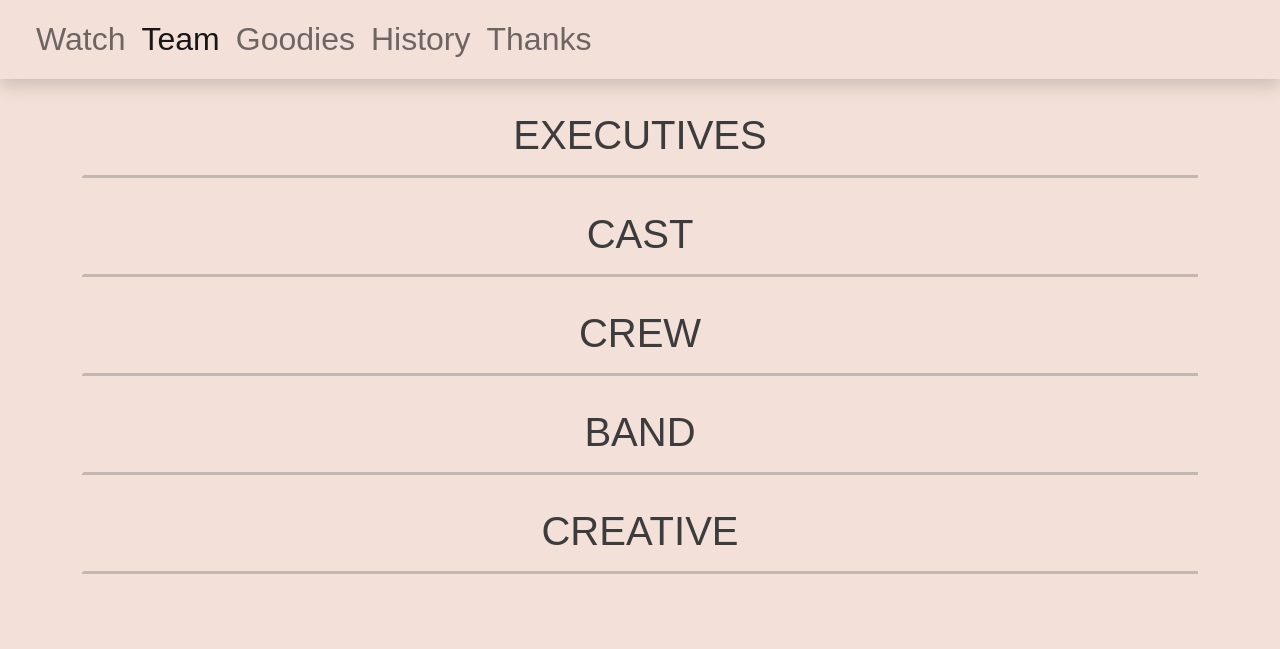
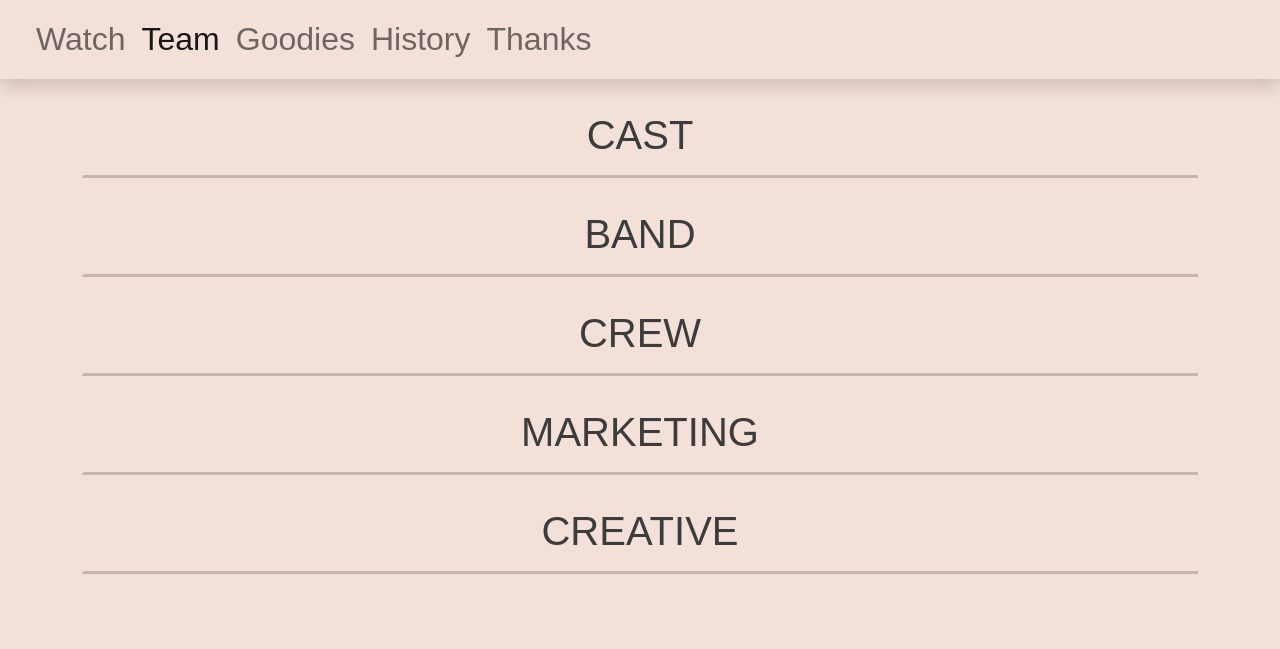
Before and after one commit to skulenite-web/2t1, a Python web app: template app/templates/team.html in a window 1280 px wide. Shown: the part 151-800 px from the top of the page. Run offline with Jinja, Linux system fonts and the light colour scheme; the template is opened without the code that fills it, so the values that code supplies are empty; some libraries are stand-ins or nearby versions; some web fonts are replaced.

Commit message:
Updated Team page
* Fixed order of groups
* Assigned order within groups
* Put more photos per row
* Added Marketing group

```diff
--- a/app/templates/team.html
+++ b/app/templates/team.html
@@ -5,29 +5,9 @@
 {% block content %}
     <section class='container' style='overflow:hidden'>
 
-      <h1 class='h1 mt-2 text-center sub-font'> EXECUTIVES </h1>
+      <h1 class='h1 mt-2 text-center sub-font' id='cast'> CAST </h1>
       <hr class='people-hr border-dark mb-5' />
-      <section class='people-group row row-cols-1 row-cols-lg-2 g-4 justify-content-center' id='exec'>
-          {% for person in executive %}
-            <div class='col'>
-              <div class='mx-auto card flip-card text-dark mb-4 g-0 show-on-scroll'>
-                <div class='flip-inner shadow'>
-                  <div class='card-img flip-front bg-light'>
-                    <img src="{{url_for('static', filename='img/team/')}}{{person['img']}}.JPG" class='card-img-top' alt='Photo of {{person['name']}}'>
-                  </div>
-                  <div class='card-body flip-back bg-light handwritten'>
-                    <h5 class='card-title text-center fs-1'>{{person['name']}}</h5>
-                    <p class='card-text text-center fs-3'>{{person['title']}}</p>
-                  </div>
-                </div>
-              </div>
-            </div>
-          {% endfor %}
-      </section>
-
-      <h1 class='h1 mt-2 text-center sub-font'> CAST </h1>
-      <hr class='people-hr border-dark mb-5' />
-      <section class='people-group row row-cols-1 row-cols-lg-2 g-4 justify-content-center' id='cast'>
+      <section class='people-group row row-cols-1 row-cols-lg-2 row-cols-xxl-3 g-4 justify-content-center'>
           {% for person in cast %}
             <div class='col'>
               <div class='mx-auto card flip-card text-dark mb-4 g-0 show-on-scroll'>
@@ -35,7 +15,7 @@
                   <div class='card-img flip-front bg-light'>
                     <img src="{{url_for('static', filename='img/team/')}}{{person['img']}}.JPG" class='card-img-top' alt='Photo of {{person['name']}}'>
                   </div>
-                  <div class='card-body flip-back bg-light handwritten'>
+                  <div class='card-body flip-back bg-light d-flex flex-column justify-content-center handwritten'>
                     <h3 class='card-title text-center fs-1'>{{person['name']}}</h5>
                     <h5 class='card-title text-center fs-3'>{{person['discipline']}} {{person['year']}}</h5>
                     <p class='card-text fs-4' style="font-weight: 300;">{{person['blurb']}}</p>
@@ -46,18 +26,17 @@
           {% endfor %}
       </section>
 
-
-      <h1 class='h1 mt-2 text-center sub-font'> CREW </h1>
+      <h1 class='h1 mt-2 text-center sub-font' id='band'> BAND </h1>
       <hr class='people-hr border-dark mb-5' />
-      <section class='people-group row row-cols-1 row-cols-lg-2 g-4 justify-content-center' id='crew'>
-          {% for person in crew %}
+      <section class='people-group row row-cols-1 row-cols-lg-2 row-cols-xxl-3 g-4 justify-content-center'>
+          {% for person in band %}
             <div class='col'>
               <div class='mx-auto card flip-card text-dark mb-4 g-0 show-on-scroll'>
                 <div class='flip-inner shadow'>
                   <div class='card-img flip-front bg-light'>
                     <img src="{{url_for('static', filename='img/team/')}}{{person['img']}}.JPG" class='card-img-top' alt='Photo of {{person['name']}}'>
                   </div>
-                  <div class='card-body flip-back bg-light handwritten'>
+                  <div class='card-body flip-back bg-light d-flex flex-column justify-content-center  handwritten'>
                     <h5 class='card-title text-center fs-1'>{{person['name']}}</h5>
                     <p class='card-text text-center fs-3'>{{person['title']}}</p>
                   </div>
@@ -67,17 +46,17 @@
           {% endfor %}
       </section>
 
-      <h1 class='h1 mt-2 text-center sub-font'> BAND </h1>
+      <h1 class='h1 mt-2 text-center sub-font' id='crew'> CREW </h1>
       <hr class='people-hr border-dark mb-5' />
-      <section class='people-group row row-cols-1 row-cols-lg-2 g-4 justify-content-center' id='band'>
-          {% for person in band %}
+      <section class='people-group row row-cols-1 row-cols-lg-2 row-cols-xxl-3 g-4 justify-content-center'>
+          {% for person in crew %}
             <div class='col'>
               <div class='mx-auto card flip-card text-dark mb-4 g-0 show-on-scroll'>
                 <div class='flip-inner shadow'>
                   <div class='card-img flip-front bg-light'>
                     <img src="{{url_for('static', filename='img/team/')}}{{person['img']}}.JPG" class='card-img-top' alt='Photo of {{person['name']}}'>
                   </div>
-                  <div class='card-body flip-back bg-light handwritten'>
+                  <div class='card-body flip-back bg-light d-flex flex-column justify-content-center  handwritten'>
                     <h5 class='card-title text-center fs-1'>{{person['name']}}</h5>
                     <p class='card-text text-center fs-3'>{{person['title']}}</p>
                   </div>
@@ -87,9 +66,30 @@
           {% endfor %}
       </section>
 
-      <h1 class='h1 mt-2 text-center sub-font'> CREATIVE </h1>
+      <h1 class='h1 mt-2 text-center sub-font' id='marketing'> MARKETING </h1>
       <hr class='people-hr border-dark mb-5' />
-      <section class='people-group row row-cols-1 row-cols-lg-2 g-4 justify-content-center' id='creative'>
+      <section class='people-group row row-cols-1 row-cols-lg-2 g-4 justify-content-center'>
+          {% for person in marketing %}
+            <div class='col'>
+              <div class='mx-auto card flip-card text-dark mb-4 g-0 show-on-scroll'>
+                <div class='flip-inner shadow'>
+                  <div class='card-img flip-front bg-light'>
+                    <img src="{{url_for('static', filename='img/team/')}}{{person['img']}}.JPG" class='card-img-top' alt='Photo of {{person['name']}}'>
+                  </div>
+                  <div class='card-body flip-back bg-light d-flex flex-column justify-content-center  handwritten'>
+                    <h5 class='card-title text-center fs-1'>{{person['name']}}</h5>
+                    <p class='card-text text-center fs-3'>{{person['title']}}</p>
+                  </div>
+                </div>
+              </div>
+            </div>
+          {% endfor %}
+      </section>
+
+
+      <h1 class='h1 mt-2 text-center sub-font' id='creative'> CREATIVE </h1>
+      <hr class='people-hr border-dark mb-5' />
+      <section class='people-group row row-cols-1 row-cols-lg-2 g-4 justify-content-center'>
           {% for person in creative %}
             <div class='col'>
               <div class='mx-auto card flip-card text-dark mb-4 g-0 show-on-scroll'>
@@ -97,7 +97,7 @@
                   <div class='card-img flip-front bg-light'>
                     <img src="{{url_for('static', filename='img/team/')}}{{person['img']}}.JPG" class='card-img-top' alt='Photo of {{person['name']}}'>
                   </div>
-                  <div class='card-body flip-back bg-light handwritten'>
+                  <div class='card-body flip-back bg-light d-flex flex-column justify-content-center  handwritten'>
                     <h5 class='card-title text-center fs-1'>{{person['name']}}</h5>
                     <p class='card-text text-center fs-3'>{{person['title']}}</p>
                   </div>
```
Also changed, not shown: app/routes.py (+12 -8 lines).
